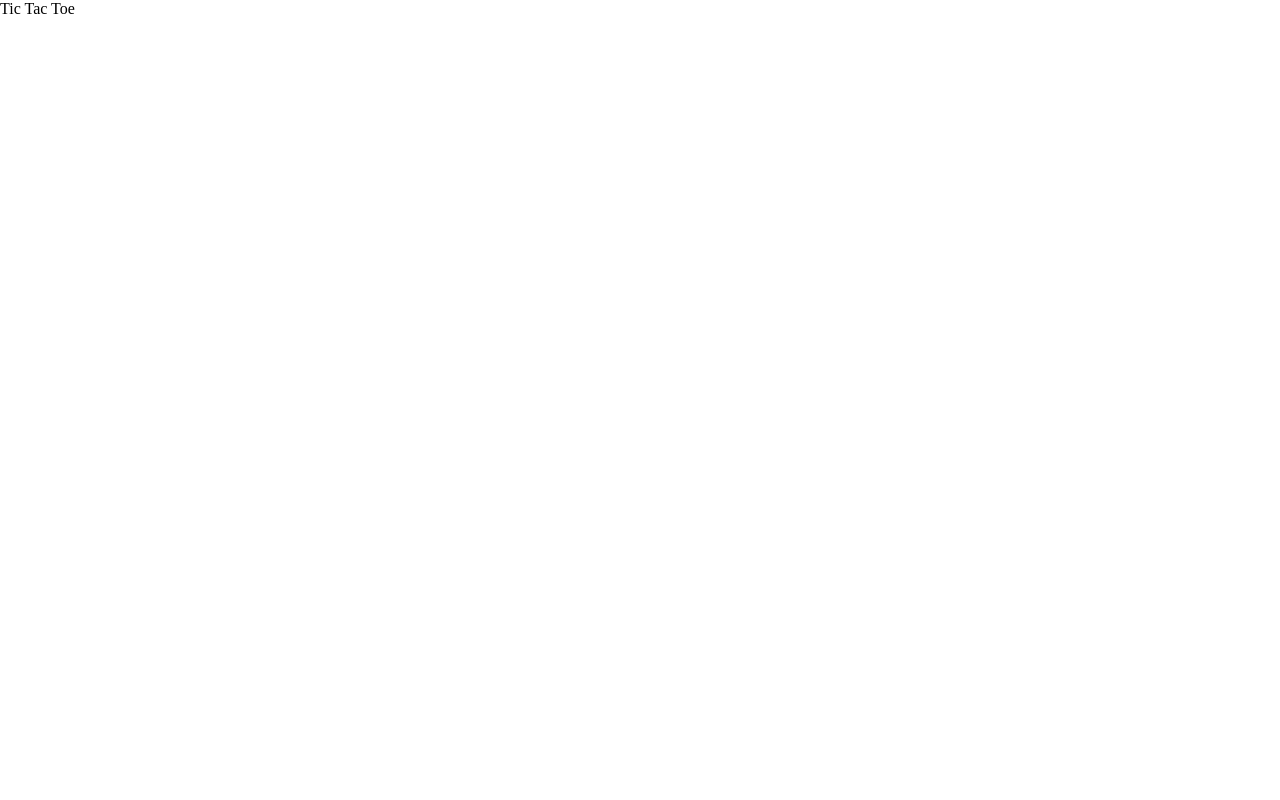
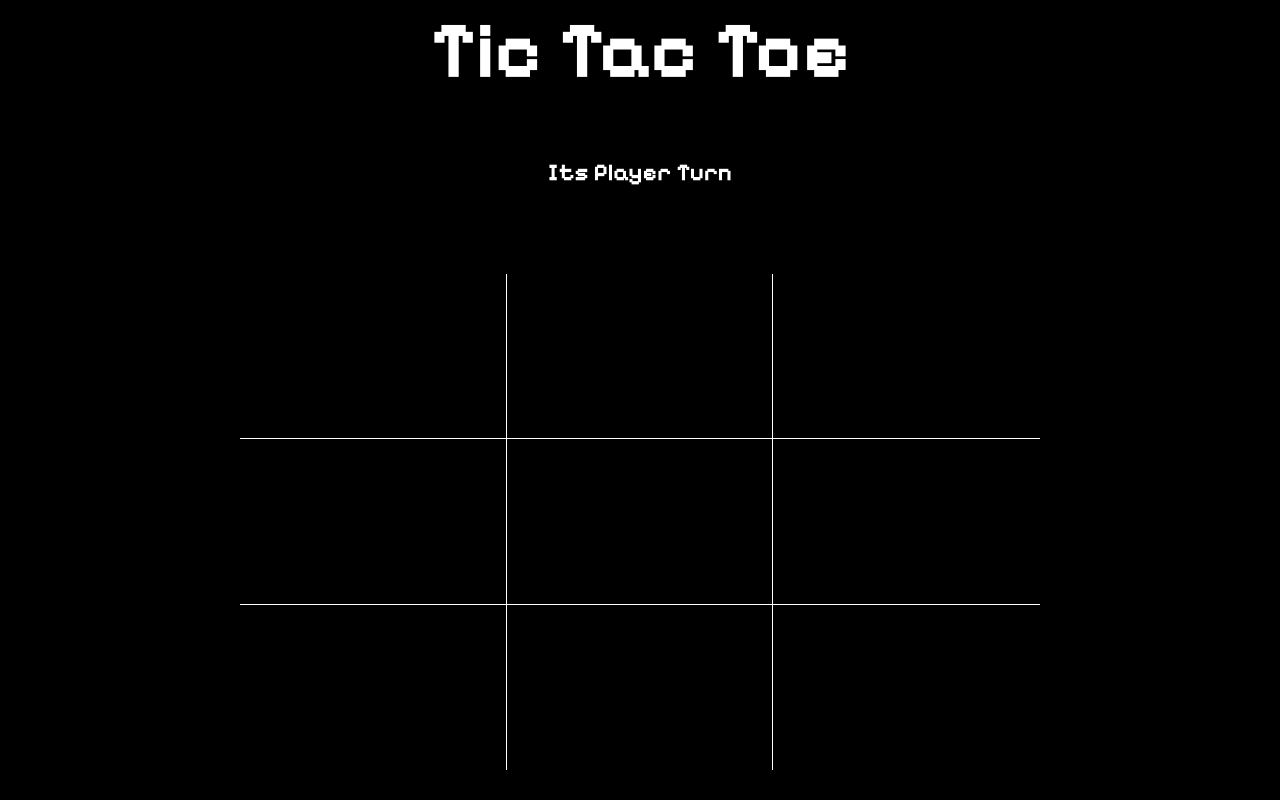
Before and after one commit to lpolverino/Tic-Tac-Toe, a plain HTML site: page index.html in a window 1280 px wide. Drawn offline with Linux system fonts and the light colour scheme.

Commit message:
added the basic style and layout

```diff
--- a/index.html
+++ b/index.html
@@ -6,8 +6,43 @@
     <title>Tic-Tac-Toe</title>
     <link rel="stylesheet" href="./style.css">
     <script src="./app.js" defer></script>
+    <link rel="preconnect" href="https://fonts.googleapis.com">
+<link rel="preconnect" href="https://fonts.gstatic.com" crossorigin>
+<link href="https://fonts.googleapis.com/css2?family=Pixelify+Sans:wght@400;500;600;700&display=swap" rel="stylesheet">
 </head>
 <body>
-    <div class="header"> Tic Tac Toe </div>
+    <div class="header"><h1> Tic Tac Toe</h1> </div>
+    <div class="player-laber">
+        <h2>Its Player Turn</h2>
+    </div>
+    <div class="gameboard">
+        <div class="gameboard-button">
+            <button></button>
+        </div>
+        <div class="gameboard-button">
+            <button></button>
+        </div>
+        <div class="gameboard-button">
+            <button></button>
+        </div>
+        <div class="gameboard-button">
+            <button></button>
+        </div>
+        <div class="gameboard-button">
+            <button></button>
+        </div>
+        <div class="gameboard-button">
+            <button></button>
+        </div>
+        <div class="gameboard-button">
+            <button></button>
+        </div>
+        <div class="gameboard-button">
+            <button></button>
+        </div>
+        <div class="gameboard-button">
+            <button></button>
+        </div>
+    </div>
 </body>
 </html>
--- a/style.css
+++ b/style.css
@@ -2,4 +2,70 @@
     margin: 0;
     padding: 0;
     box-sizing: border-box;
+    background-color: black;
+    color: white;
+    font-family: 'Pixelify Sans', cursive;
 }
+
+body{
+    display: grid;
+    grid-template-rows: 100px 80px 5fr;
+    grid-template-columns: minmax(50%,800px);
+    gap: 32px;
+    align-items: center;
+    justify-content: center;
+    height: 100vh;
+}
+
+.header{
+    text-align:  center;
+    display: flex;
+    justify-content: center;
+    align-items: center;
+    font-weight: 600;
+    font-size: 2.5rem;
+}
+
+.player-laber{
+    margin: 0 auto;
+    text-align: center;
+}
+
+.gameboard{
+    height: 100%;
+    width: 100%;
+    display: grid;
+    grid-template-columns: repeat(3,1fr);
+    grid-template-rows: repeat(3,1fr);
+    justify-items: center;
+    align-items: center;
+    padding: 30px 0;
+}
+
+.gameboard-button{
+    width: 100%;
+    height: 100%;
+    border-bottom: 1px solid white;
+    border-right: 1px solid white;
+}
+
+.gameboard-button:nth-child(3n){
+    border-right: none;
+}
+
+.gameboard-button:nth-child(1n +7){
+    border-bottom: none;
+}
+
+.gameboard-button button{
+    display: inline-block;
+    width: 100%;
+    height: 100%;
+    border: none;
+    cursor: pointer;
+}
+
+button:hover{
+    background-color: white;
+    opacity: 0.075;
+}
```
